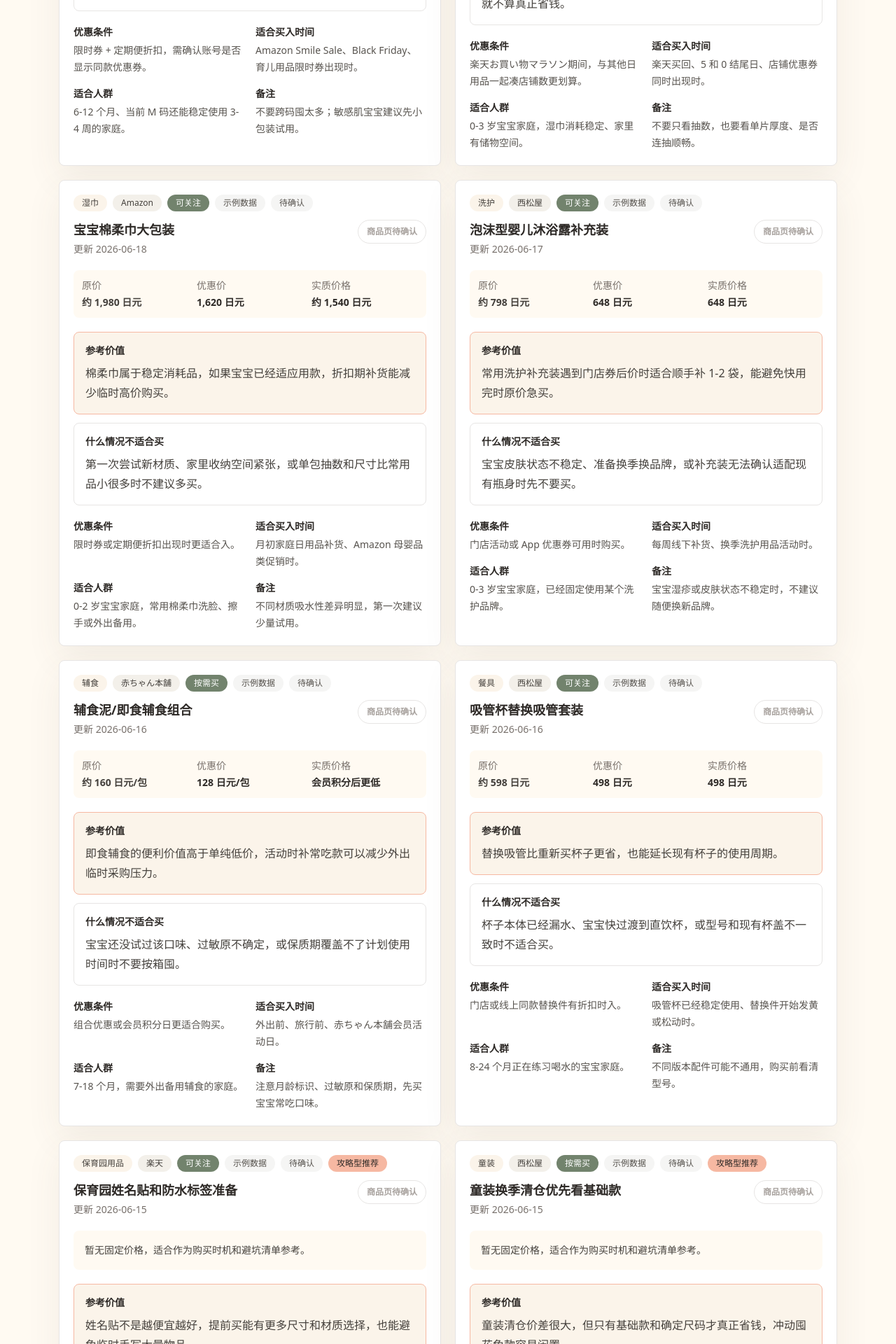
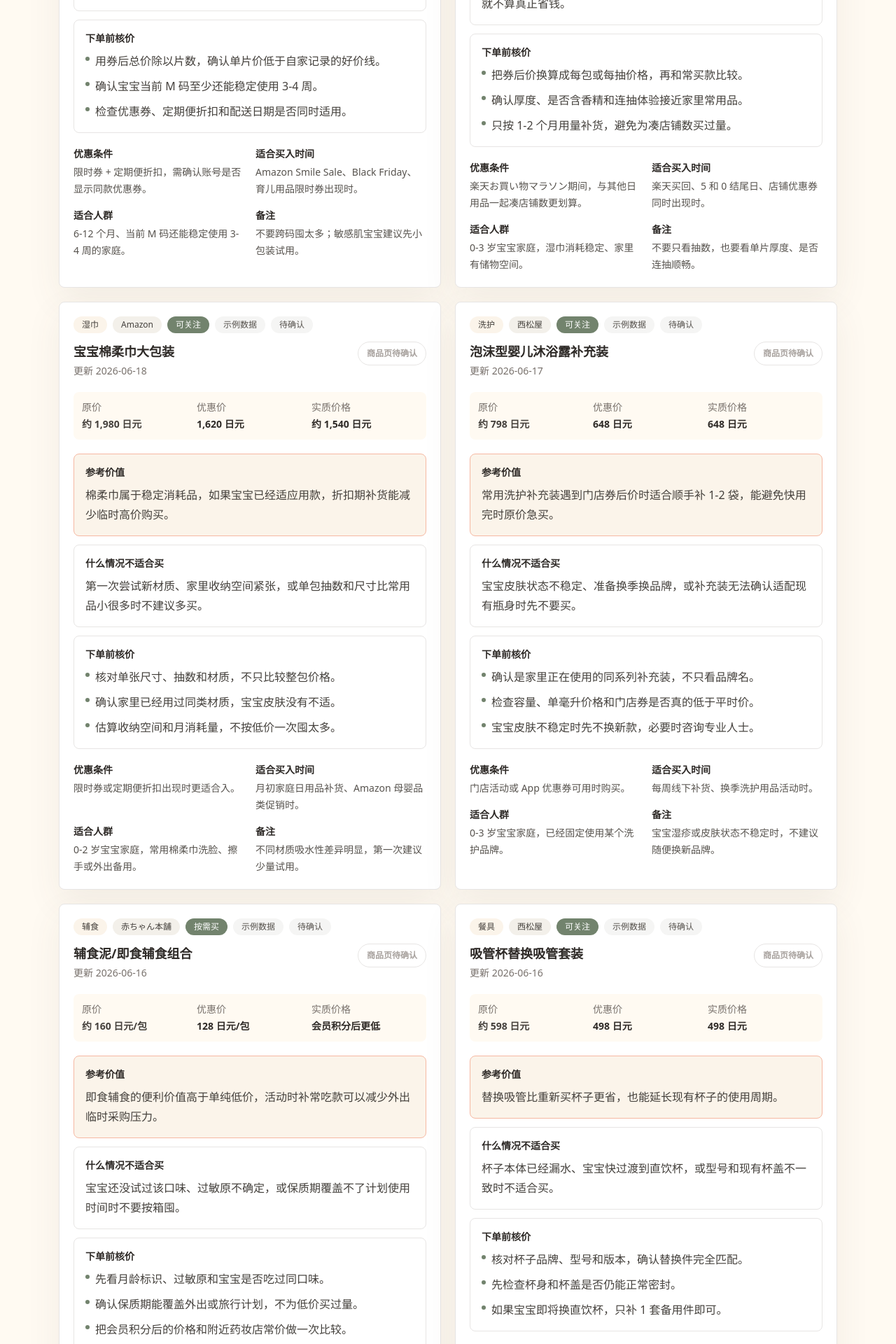
Before and after one commit to fengchuanli/mama-save-jp, a Next.js app: page /deals in a window 1280 px wide. Shown: the part 960-2880 px from the top of the page at 70% size. Built offline with nearby package versions, Linux system fonts and the light colour scheme.

Commit message:
补充优惠下单前核价清单

```diff
--- a/components/DealCard.tsx
+++ b/components/DealCard.tsx
@@ -113,6 +113,18 @@ export function DealCard({ deal }: { deal: Deal }) {
         </p>
       </div>
 
+      <div className="mt-3 rounded-lg border border-stone-200 bg-white p-3 sm:p-4">
+        <p className="text-sm font-semibold text-ink">下单前核价</p>
+        <ul className="mt-2 space-y-2 text-sm leading-6 text-stone-700 sm:text-base sm:leading-7">
+          {deal.checkBeforeBuying.map((item) => (
+            <li key={item} className="flex gap-2">
+              <span className="mt-2 h-1.5 w-1.5 shrink-0 rounded-full bg-tea" />
+              <span>{item}</span>
+            </li>
+          ))}
+        </ul>
+      </div>
+
       <dl className="mt-4 grid gap-3 text-sm sm:mt-5 sm:gap-4 md:grid-cols-2">
         <div>
           <dt className="font-semibold text-ink">优惠条件</dt>
--- a/data/deals.json
+++ b/data/deals.json
@@ -13,6 +13,11 @@
     "note": "不要跨码囤太多；敏感肌宝宝建议先小包装试用。",
     "whyWorthBuying": "纸尿裤是高频刚需，箱购价低于日常价且能叠加定期便时，单片成本会明显下降。",
     "skipWhen": "宝宝接近换码、当前品牌容易红屁屁，或家里已经有超过 1 个月库存时先不要囤。",
+    "checkBeforeBuying": [
+      "用券后总价除以片数，确认单片价低于自家记录的好价线。",
+      "确认宝宝当前 M 码至少还能稳定使用 3-4 周。",
+      "检查优惠券、定期便折扣和配送日期是否同时适用。"
+    ],
     "updatedAt": "2026-06-18",
     "priority": "high",
     "dataStatus": "sample",
@@ -32,6 +37,11 @@
     "note": "不要只看抽数，也要看单片厚度、是否连抽顺畅。",
     "whyWorthBuying": "湿巾保存压力小、复购频率高，低于日常价时按 1-2 个月用量补货比较稳。",
     "skipWhen": "如果单片偏薄、连抽体验差，或为了凑店铺数买超过 2 个月用量，就不算真正省钱。",
+    "checkBeforeBuying": [
+      "把券后价换算成每包或每抽价格，再和常买款比较。",
+      "确认厚度、是否含香精和连抽体验接近家里常用品。",
+      "只按 1-2 个月用量补货，避免为凑店铺数买过量。"
+    ],
     "updatedAt": "2026-06-18",
     "priority": "high",
     "dataStatus": "sample",
@@ -51,6 +61,11 @@
     "note": "不同材质吸水性差异明显，第一次建议少量试用。",
     "whyWorthBuying": "棉柔巾属于稳定消耗品，如果宝宝已经适应用款，折扣期补货能减少临时高价购买。",
     "skipWhen": "第一次尝试新材质、家里收纳空间紧张，或单包抽数和尺寸比常用品小很多时不建议多买。",
+    "checkBeforeBuying": [
+      "核对单张尺寸、抽数和材质，不只比较整包价格。",
+      "确认家里已经用过同类材质，宝宝皮肤没有不适。",
+      "估算收纳空间和月消耗量，不按低价一次囤太多。"
+    ],
     "updatedAt": "2026-06-18",
     "priority": "medium",
     "dataStatus": "sample",
@@ -70,6 +85,11 @@
     "note": "宝宝湿疹或皮肤状态不稳定时，不建议随便换新品牌。",
     "whyWorthBuying": "常用洗护补充装遇到门店券后价时适合顺手补 1-2 袋，能避免快用完时原价急买。",
     "skipWhen": "宝宝皮肤状态不稳定、准备换季换品牌，或补充装无法确认适配现有瓶身时先不要买。",
+    "checkBeforeBuying": [
+      "确认是家里正在使用的同系列补充装，不只看品牌名。",
+      "检查容量、单毫升价格和门店券是否真的低于平时价。",
+      "宝宝皮肤不稳定时先不换新款，必要时咨询专业人士。"
+    ],
     "updatedAt": "2026-06-17",
     "priority": "medium",
     "dataStatus": "sample",
@@ -89,6 +109,11 @@
     "note": "注意月龄标识、过敏原和保质期，先买宝宝常吃口味。",
     "whyWorthBuying": "即食辅食的便利价值高于单纯低价，活动时补常吃款可以减少外出临时采购压力。",
     "skipWhen": "宝宝还没试过该口味、过敏原不确定，或保质期覆盖不了计划使用时间时不要按箱囤。",
+    "checkBeforeBuying": [
+      "先看月龄标识、过敏原和宝宝是否吃过同口味。",
+      "确认保质期能覆盖外出或旅行计划，不为低价买过量。",
+      "把会员积分后的价格和附近药妆店常价做一次比较。"
+    ],
     "updatedAt": "2026-06-16",
     "priority": "low",
     "dataStatus": "sample",
@@ -108,6 +133,11 @@
     "note": "不同版本配件可能不通用，购买前看清型号。",
     "whyWorthBuying": "替换吸管比重新买杯子更省，也能延长现有杯子的使用周期。",
     "skipWhen": "杯子本体已经漏水、宝宝快过渡到直饮杯，或型号和现有杯盖不一致时不适合买。",
+    "checkBeforeBuying": [
+      "核对杯子品牌、型号和版本，确认替换件完全匹配。",
+      "先检查杯身和杯盖是否仍能正常密封。",
+      "如果宝宝即将换直饮杯，只补 1 套备用件即可。"
+    ],
     "updatedAt": "2026-06-16",
     "priority": "medium",
     "dataStatus": "sample",
@@ -124,6 +154,11 @@
     "note": "这是攻略型推荐，没有固定价格。重点是提前准备，避免临近入园加急购买。",
     "whyWorthBuying": "姓名贴不是越便宜越好，提前买能有更多尺寸和材质选择，也能避免临时手写大量物品。",
     "skipWhen": "保育园尚未发正式物品清单，或园方要求手写、指定尺寸和材质时先等清单确认。",
+    "checkBeforeBuying": [
+      "先等保育园正式清单，确认是否要求指定写法或尺寸。",
+      "按衣物、餐具、毛巾和被褥分别估算标签数量。",
+      "确认制作周期和配送日期，避开入园前集中下单高峰。"
+    ],
     "updatedAt": "2026-06-15",
     "priority": "medium",
     "dataStatus": "sample",
@@ -140,6 +175,11 @@
     "note": "这是攻略型推荐，没有固定价格。鞋子和外套不建议跨太多尺码囤。",
     "whyWorthBuying": "童装清仓价差很大，但只有基础款和确定尺码才真正省钱，冲动囤花色款容易闲置。",
     "skipWhen": "宝宝身高增长很快、季节跨度超过半年，或款式不适合保育园日常清洗时不要为了低价买。",
+    "checkBeforeBuying": [
+      "先确认下一季大概率会穿到的尺码，不跨太多季节囤。",
+      "优先选保育园可机洗、好搭配、无复杂装饰的基础款。",
+      "鞋子、厚外套和版型挑人的款式先试穿再决定。"
+    ],
     "updatedAt": "2026-06-15",
     "priority": "low",
     "dataStatus": "sample",
--- a/lib/types.ts
+++ b/lib/types.ts
@@ -16,6 +16,7 @@ export type Deal = {
   availabilityStatus: "unknown" | "active" | "expired" | "unavailable";
   whyWorthBuying: string;
   skipWhen: string;
+  checkBeforeBuying: string[];
   updatedAt: string;
   priority: "high" | "medium" | "low";
 };
--- a/scripts/validate-content.mjs
+++ b/scripts/validate-content.mjs
@@ -71,6 +71,7 @@ for (const deal of deals) {
     "note",
     "whyWorthBuying",
     "skipWhen",
+    "checkBeforeBuying",
     "dataStatus",
     "availabilityStatus",
     "updatedAt",
@@ -86,6 +87,10 @@ for (const deal of deals) {
   assert(
     ["unknown", "active", "expired", "unavailable"].includes(deal.availabilityStatus),
     `${label} availabilityStatus 只能是 unknown / active / expired / unavailable`
+  );
+  assert(
+    Array.isArray(deal.checkBeforeBuying) && deal.checkBeforeBuying.length >= 3,
+    `${label} checkBeforeBuying 至少需要 3 项`
   );
   if (deal.dataStatus === "verified") {
     assert(deal.url, `${label} 已核验优惠必须提供具体商品页或活动页 url`);
```
Also changed, not shown: 1 other file (tests, documents, lock files or other folders).
